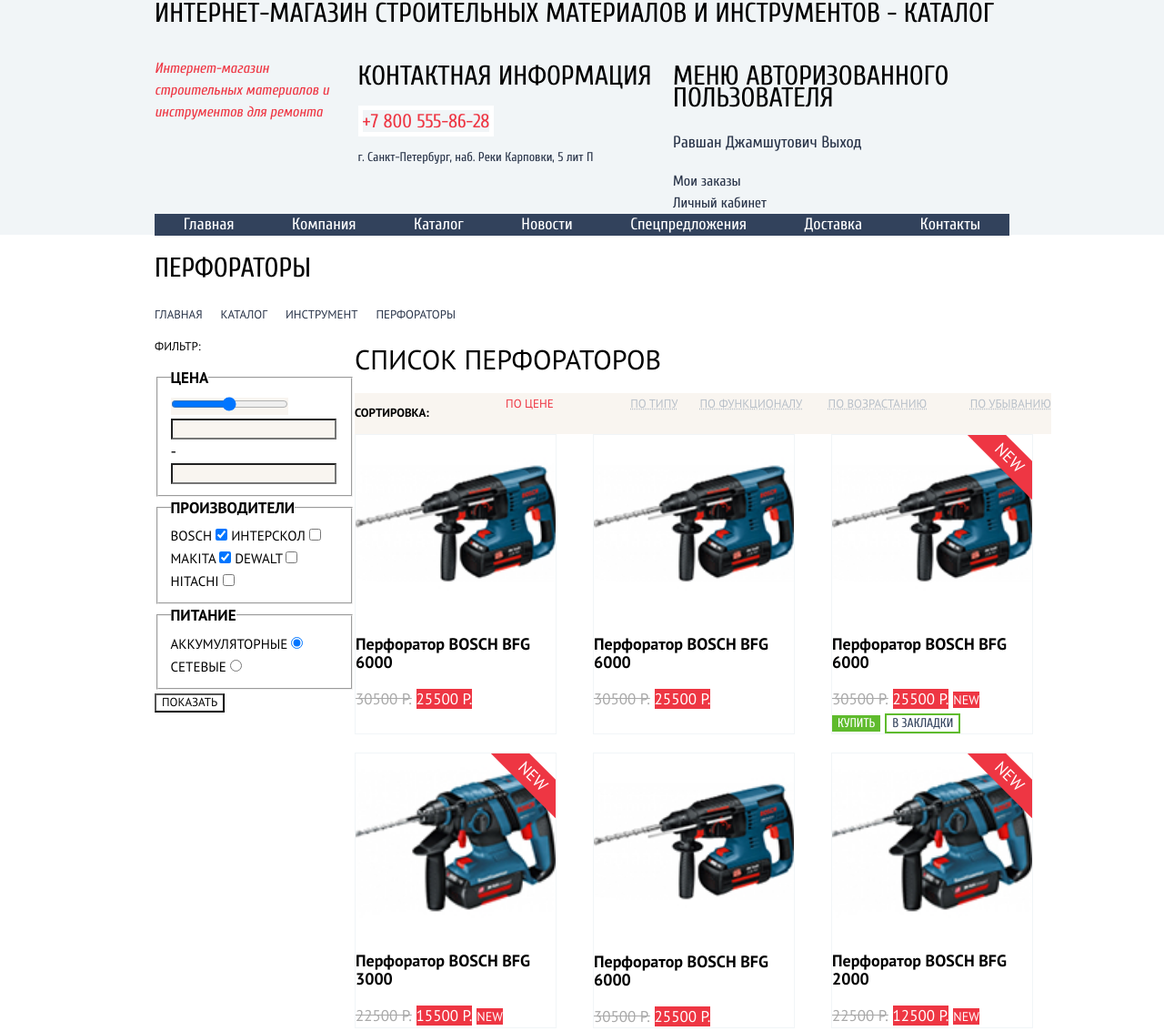
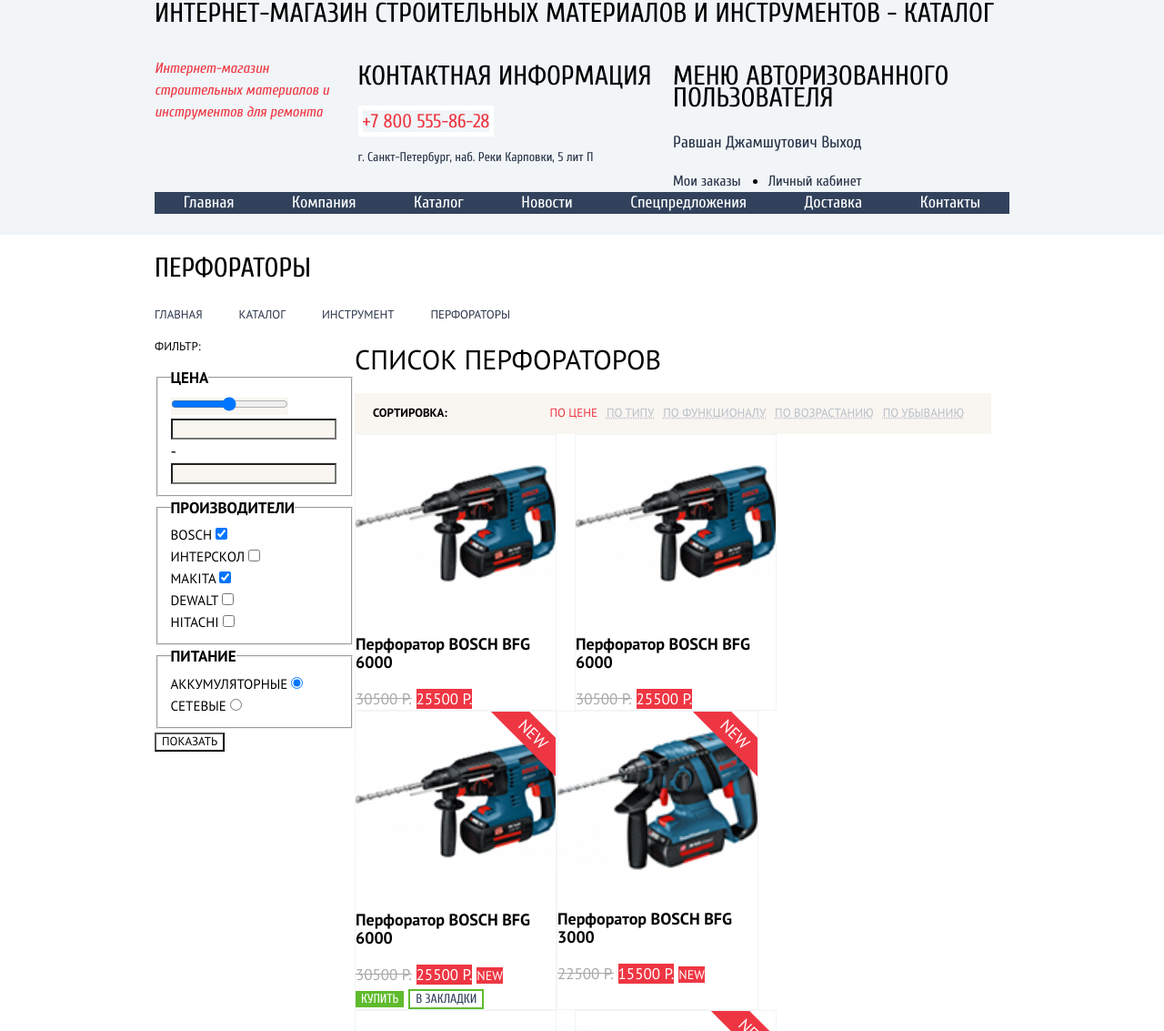
Before and after one commit to elmisterio/1174263-technomart-31, a plain HTML site: page catalog.html in a window 1280 px wide. Shown: the part 62-1195 px from the top of the page at 91% size. Drawn offline with Linux system fonts and the light colour scheme; files whose address does not match are found by name.

Commit message:
added flex layout to catalog.html

```diff
--- a/catalog.html
+++ b/catalog.html
@@ -201,10 +201,10 @@
                 <del class="product-item__old-price old-price">30500 Р.</del>
                 <a class="product-item__new-price new-price" href="#">25500 Р.</a>
                 <span class="label-new">new</span>
-                <form class="product-item__form" method ="get" action="https://echo.htmlacademy.ru">
+                <div>
                   <button class="product-item__buy-btn" type="submit">Купить</button>
                   <button class="product-item__fav-btn" type="submit">В закладки</button>
-                </form>
+                </div>
               </li>
               <li class="products__list-item product-item new-badge">
                 <img src="img/catalog/bosch-3000.jpg" width="220" height="160" alt="Фото Перфоратора BOSCH, модель BFG 3000">
--- a/css/style.css
+++ b/css/style.css
@@ -105,6 +105,7 @@ body {
   min-width: 940px;
   margin: 0;
   padding: 0;
+  box-sizing: border-box;
   font-family: "Cuprum", "Arial", sans-serif;
   font-size: 18px;
   line-height: 24px;
@@ -190,7 +191,7 @@ img {
   border: 1px solid var(--lightgray);
 }
 
-.product-item:nth-child(4n) {
+.popular-items .product-item:nth-child(4n) {
   margin-right: 0;
 }
 
@@ -421,6 +422,23 @@ img {
 
 .main-header__profile-name:active {
   color: var(--gray);
+}
+
+.main-header__profile-list {
+  display: flex;
+}
+
+.main-header__profile-list-item {
+  margin-right: 30px;
+  list-style: disc;
+}
+
+.main-header__profile-list-item:first-child {
+  list-style: none;
+}
+
+.main-header__profile-list-item:last-child {
+  margin-right: 0;
 }
 
 .main-header__profile-list-link {
@@ -701,9 +719,15 @@ img {
 }
 
 .catalog-main__bread-crumbs-list {
-  display: grid;
-  grid-template-columns: repeat(4, min-content);
-  gap: 20px;
+  display: flex;
+}
+
+.catalog-main__crumb-item {
+  margin-right: 40px;
+}
+
+.catalog-main__crumb-item:last-child {
+  margin-right: 0;
 }
 
 .catalog-main__main-title {
@@ -743,15 +767,26 @@ img {
   text-transform: uppercase;
 }
 
+.filter-form__brands,
+.filter-form__power {
+  display: flex;
+  flex-direction: column;
+}
+
 .filter-form__show-btn {
   font-size: 13px;
   text-transform: uppercase;
   background-color: transparent;
 }
 
+.products {
+  width: 700px;
+}
+
 .products__header {
-  display: grid;
-  grid-template-columns: auto 1fr;
+  display: flex;
+  justify-content: space-between;
+  padding: 0 20px;
   font-size: 13px;
   text-transform: uppercase;
   background-color: var(--peach);
@@ -762,7 +797,7 @@ img {
 }
 
 .products__header-item {
-  justify-self: end;
+  margin-right: 10px;
 }
 
 .products__header-link:not(.products__header-link_current) {
@@ -786,15 +821,19 @@ img {
 }
 
 .products__header-list {
-  display: grid;
-  grid-template-columns: repeat(5, 1fr);
+  display: flex;
+  align-items: center;
+  justify-content: space-between;
 }
 
 .products__list {
-  display: grid;
-  grid-template-columns: repeat(3, 1fr);
-  gap: 20px;
+  display: flex;
+  flex-wrap: wrap;
   margin-bottom: 50px;
+}
+
+.catalog-main .product-item:nth-child(3n) {
+  margin-right: 0;
 }
 
 .products__page-link:not(.products__page-link_current) {
@@ -805,9 +844,11 @@ img {
 }
 
 .products__page-list {
-  display: grid;
-  grid-template-columns: repeat(4, min-content);
-  gap: 10px;
+  display: flex;
+}
+
+.products__page-number {
+  margin-right: 10px;
 }
 
 .products__page-link:hover:not(.products__page-link_current) {
```
